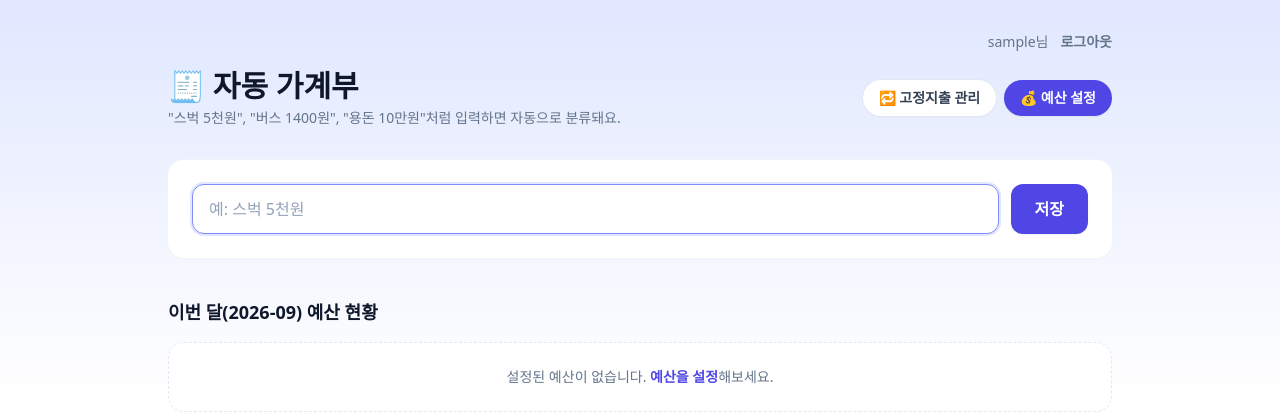
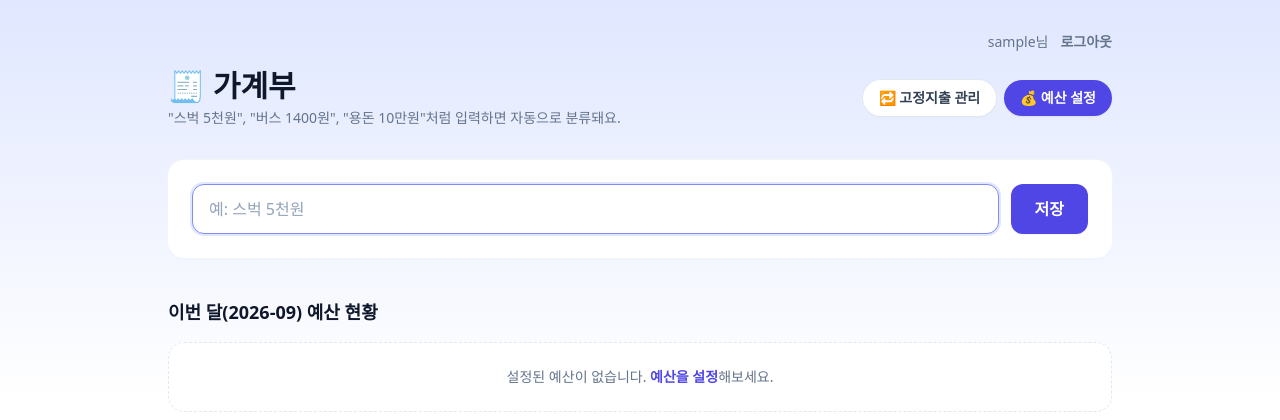
Before and after one commit to iwkzgo/ledger-app, a Flask app: page / in a window 1280 px wide. Shown: the top 420 px of the page. Run offline with Flask 3, Linux system fonts and the light colour scheme; the visitor is signed in with stand-in values (Sample User, id 1); data that the repository does not hold is empty; some libraries are stand-ins or nearby versions.

Commit message:
페이지 제목을 "자동 가계부"에서 "가계부"로 변경

```diff
--- a/templates/base.html
+++ b/templates/base.html
@@ -3,7 +3,7 @@
 <head>
 <meta charset="UTF-8">
 <meta name="viewport" content="width=device-width, initial-scale=1.0">
-<title>{% block title %}자동 가계부{% endblock %}</title>
+<title>{% block title %}가계부{% endblock %}</title>
 <script src="https://cdn.tailwindcss.com"></script>
 </head>
 <body class="min-h-screen bg-white text-slate-800 antialiased">
--- a/templates/index.html
+++ b/templates/index.html
@@ -1,9 +1,9 @@
 {% extends "base.html" %}
-{% block title %}자동 가계부{% endblock %}
+{% block title %}가계부{% endblock %}
 {% block content %}
 <header class="mb-8 flex flex-wrap items-center justify-between gap-3">
     <div>
-        <h1 class="text-2xl sm:text-3xl font-bold text-slate-900">🧾 자동 가계부</h1>
+        <h1 class="text-2xl sm:text-3xl font-bold text-slate-900">🧾 가계부</h1>
         <p class="mt-1 text-sm text-slate-500">"스벅 5천원", "버스 1400원", "용돈 10만원"처럼 입력하면 자동으로 분류돼요.</p>
     </div>
     <div class="flex flex-wrap gap-2">
```
